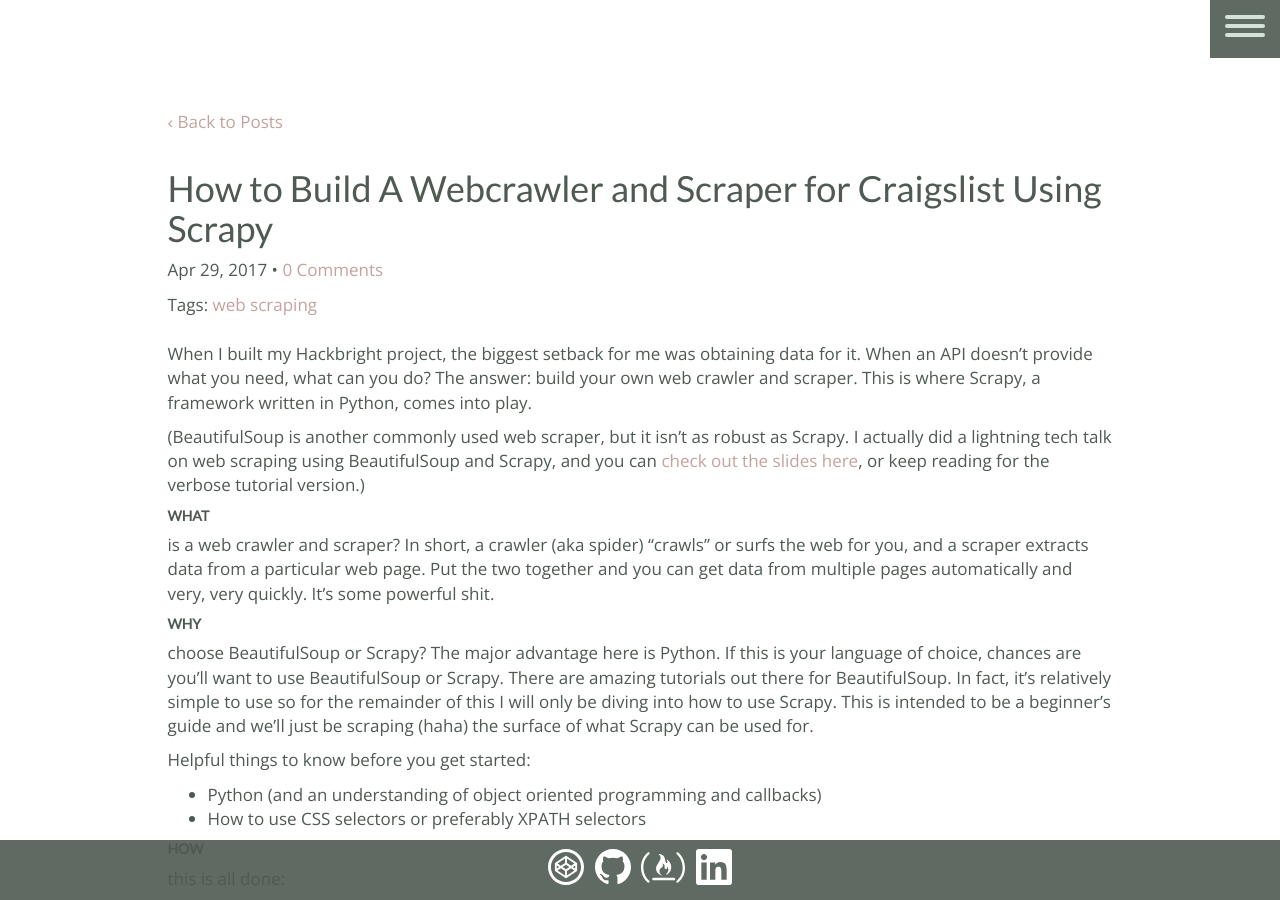
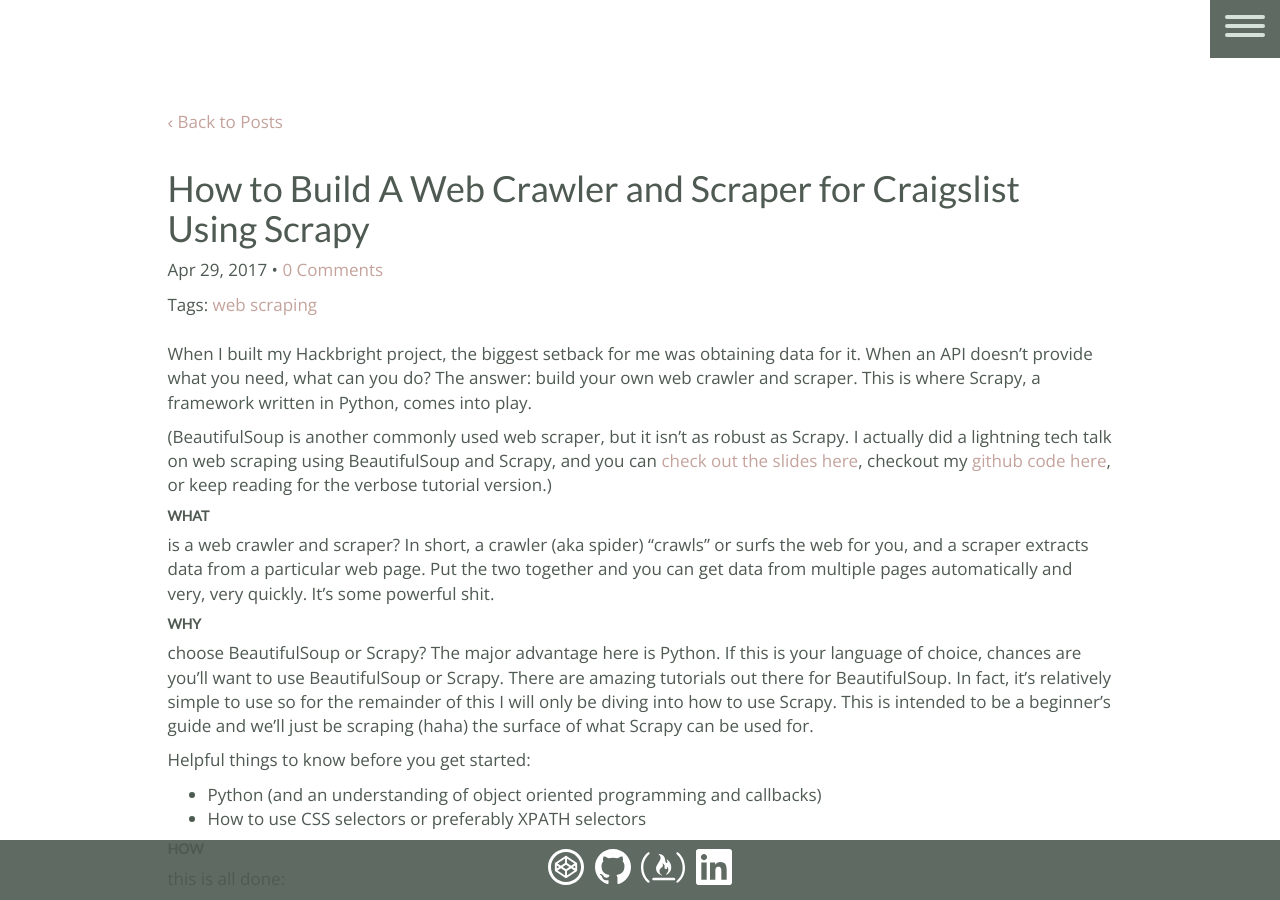
Before and after one commit to jttyeung/jttyeung.github.io, a Jekyll site: the page built from _posts/2017-04-29-scraping-and-crawling-craigslist-with-scrapy.md, in a window 1280 px wide and 900 px high. Built offline with Jekyll 4.4.1, drawn with Linux system fonts in a browser that asks for light colours; nearby versions of some CDN libraries; comment, search, counter and statistics services are not loaded; some of the changed text lies outside the part shown.

Commit message:
added github link

```diff
--- a/_posts/2017-04-29-scraping-and-crawling-craigslist-with-scrapy.md
+++ b/_posts/2017-04-29-scraping-and-crawling-craigslist-with-scrapy.md
@@ -1,6 +1,6 @@
 ---
 layout: post
-title:  "How to Build A Webcrawler and Scraper for Craigslist Using Scrapy"
+title:  "How to Build A Web Crawler and Scraper for Craigslist Using Scrapy"
 date:   2017-04-29 12:19:00
 categories: [web scraping]
 comments: true
@@ -8,7 +8,7 @@
 
 When I built my Hackbright project, the biggest setback for me was obtaining data for it. When an API doesn't provide what you need, what can you do? The answer: build your own web crawler and scraper. This is where Scrapy, a framework written in Python, comes into play.
 
-(BeautifulSoup is another commonly used web scraper, but it isn't as robust as Scrapy. I actually did a lightning tech talk on web scraping using BeautifulSoup and Scrapy, and you can [check out the slides here][slides], or keep reading for the verbose tutorial version.)
+(BeautifulSoup is another commonly used web scraper, but it isn't as robust as Scrapy. I actually did a lightning tech talk on web scraping using BeautifulSoup and Scrapy, and you can [check out the slides here][slides], checkout my [github code here][github], or keep reading for the verbose tutorial version.)
 
 ##### **WHAT**
 is a web crawler and scraper? In short, a crawler (aka spider) "crawls" or surfs the web for you, and a scraper extracts data from a particular web page. Put the two together and you can get data from multiple pages automatically and very, very quickly. It's some powerful shit.
@@ -57,8 +57,8 @@
   `$ scrapy genspider insert-name-of-your-spider insert-url-to-start-crawling-at`
 
 You should now have a directory folder that looks something like this:<br>
-.
-+--- project-name<br>
+
+├── project-name<br>
 │ &nbsp; &nbsp; &nbsp; └── project-name<br>
 │ &nbsp; &nbsp; &nbsp; &nbsp; &nbsp; &nbsp; &nbsp; &nbsp; &nbsp; ├── __init__.py<br>
 │ &nbsp; &nbsp; &nbsp; &nbsp; &nbsp; &nbsp; &nbsp; &nbsp; &nbsp; ├── __init__.pyc<br>
@@ -351,4 +351,5 @@
 
 
 [slides]: https://docs.google.com/presentation/d/1hfpXFTexe2CmSKzzQrqyKcoqw7QHfcwUruNwX2sDsZ0/edit?usp=sharing
+[github]: https://github.com/jttyeung/investable/tree/master/rent_scraper/rent_scraper
 [virtualenv]: https://virtualenv.pypa.io/en/stable
```
